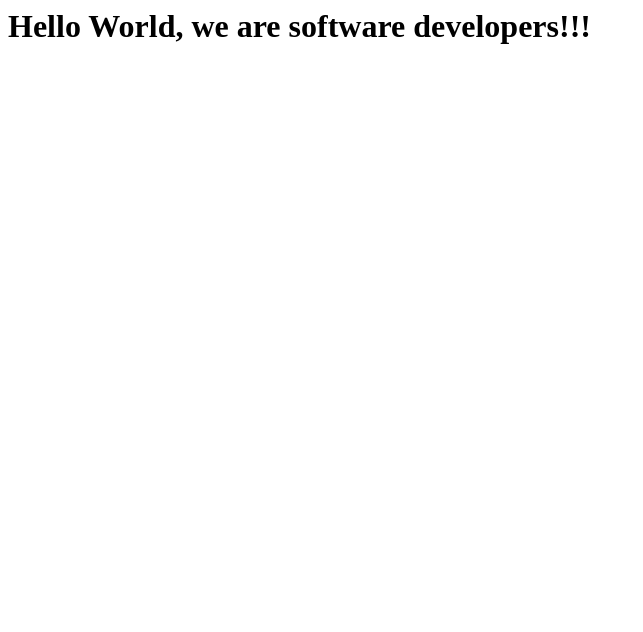
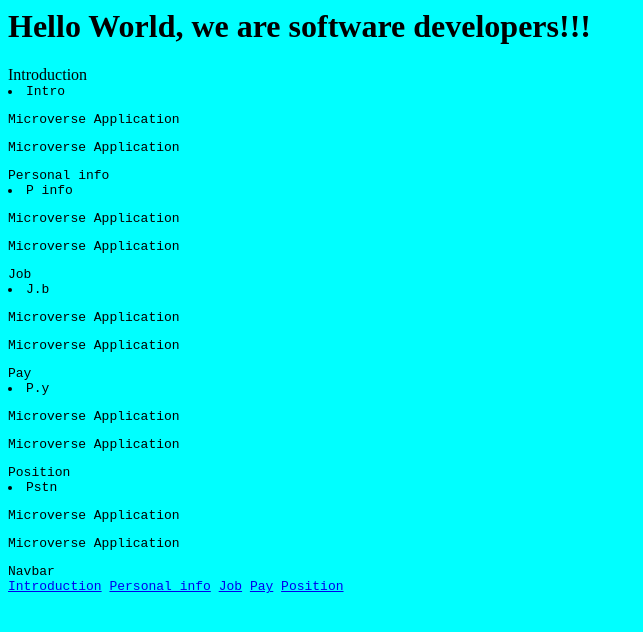
Before and after one commit to baqar-abbas/BaqarJubril, a plain HTML site: page index.html in a window 1280 px wide. Shown: the whole page, without its empty margins (0-643 px from the left). Drawn offline with Linux system fonts and the light colour scheme.

Commit message:
Update index.html

```diff
--- a/index.html
+++ b/index.html
@@ -4,5 +4,78 @@
 </head
 <body>
 <h1>Hello World, we are software developers!!!</h1>
-</body>
+<!DOCTYPE html>
+<html>
+<head>
+  <title>Technical Documentation Page</title>
+  <link rel="stylesheet" href="styles.css">
+</head>
+<body>
+  <style>
+    body {
+    background-color:
+    aqua;
+  }
+  @media only screen and (max-width: 600px) {
+    body {
+      background-color: lightblue;
+    }
+  }
+  </style>
+<main id="main-doc">
+  <section class="main-section" id="Introduction">
+    <header>Introduction</header>
+    <code
+            function greetMe(yourName) { alert("Hello " + yourName); }
+            greetMe("World");
+          </code>
+  <li>Intro</li>
+    <p>Microverse Application</p>
+    <p>Microverse Application</p>
+    <section class="main-section" id="Personal_info">
+            <header>Personal info</header>
+      <code
+            function greetMe(yourName) { alert("Hello " + yourName); }
+            greetMe("World");
+          </code>
+     <li>P info</li>
+      <p>Microverse Application</p>
+      <p>Microverse Application</p>
+      <section class="main-section" id="Job">
+       <header>Job</header>
+        <code
+            function greetMe(yourName) { alert("Hello " + yourName); }
+            greetMe("World");
+          </code>
+     <li>J.b</li>
+        <p>Microverse Application</p>
+        <p>Microverse Application</p>
+        <section class="main-section" id="Pay">
+                 <header>Pay</header>
+          <code
+            function greetMe(yourName) { alert("Hello " + yourName); }
+            greetMe("World");
+          </code>
+   <li>P.y</li>
+          <p>Microverse Application</p>
+          <p>Microverse Application</p>
+          <section class="main-section" id="Position">
+            <header>Position</header>
+            <code
+            function greetMe(yourName) { alert("Hello " + yourName); }
+            greetMe("World");
+          </code>
+     <li>Pstn</li>
+    <p>Microverse Application</p>
+    <p>Microverse Application</p>
+<nav id="navbar">
+  <header>Navbar</header>
+  <a class="nav-link" href="#Introduction">Introduction</a>
+  <a class="nav-link" href="#Personal_info">Personal info</a>
+     <a class="nav-link" href="#Job">Job</a>
+        <a class="nav-link" href="#Pay">Pay</a>
+           <a class="nav-link" href="#Position">Position</a>
+           </nav>
+           </main>
+  </body>
 </html>
```
